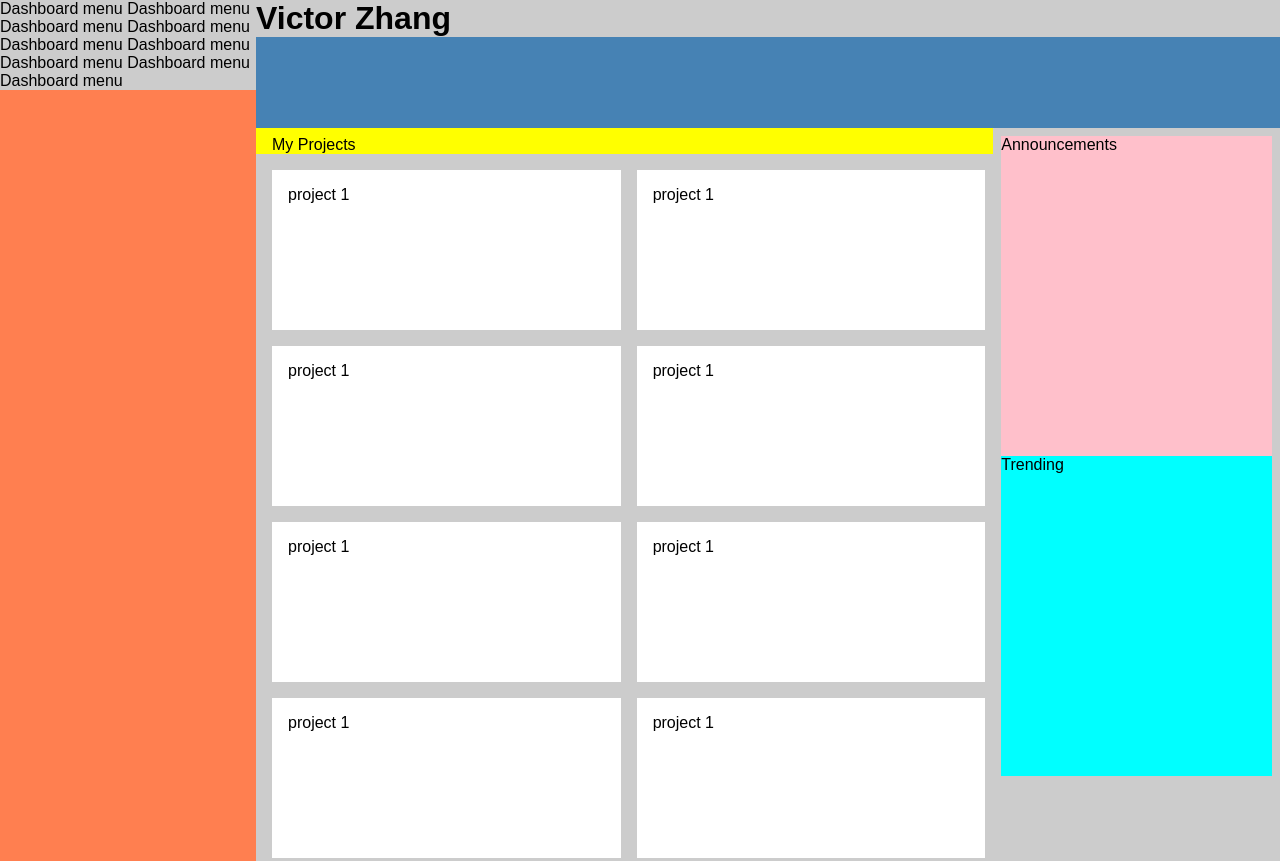
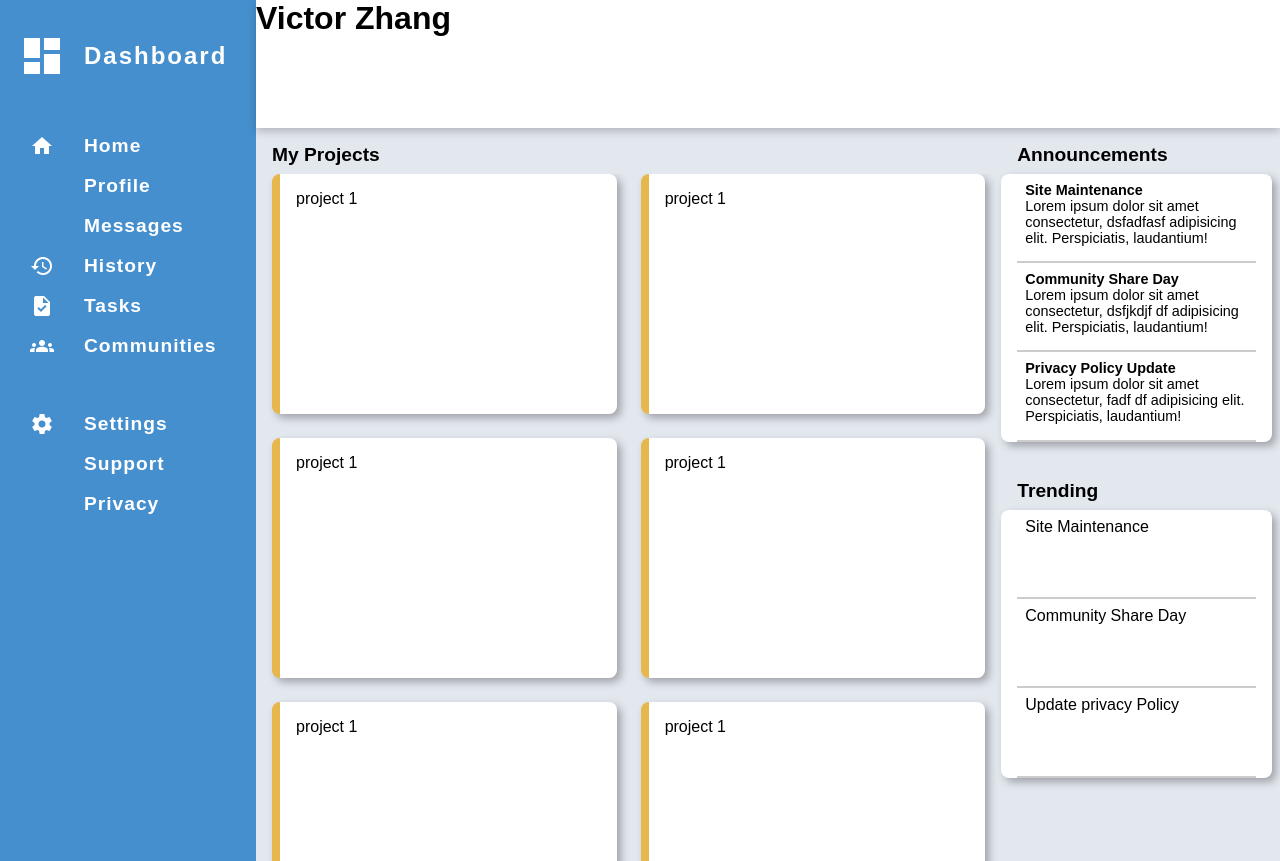
Before and after one commit to sawfiz/Odin-Projects-Dashboard, a website: page index.html in a window 1280 px wide. Shown: the top 861 px of the page. Drawn offline with Linux system fonts and the light colour scheme.

Commit message:
Add menu in left sidebar with mdi fonts

```diff
--- a/index.html
+++ b/index.html
@@ -7,22 +7,37 @@
   <meta name="viewport" content="width=device-width, initial-scale=1.0">
   <title>Odin Projects Dashboard</title>
   <link rel="stylesheet" href="style.css">
+  <link href="https://fonts.googleapis.com/icon?family=Material+Icons" rel="stylesheet">
 </head>
 
 <body>
   <div class="container">
     <div class="sidebar">
       <div class="sidebar-content">
-
-                Dashboard menu
-                Dashboard menu
-                Dashboard menu
-                Dashboard menu
-                Dashboard menu
-                Dashboard menu
-                Dashboard menu
-                Dashboard menu
-                Dashboard menu
+        <span class="material-icons menu-header">dashboard</span>
+        <div class="menu-header">Dashboard</div>
+        <span class="material-icons"></span>
+        <div class="menu-item">&nbsp;</div>
+        <span class="material-icons">home</span>
+        <div class="menu-item">Home</div>
+        <span class="material-icons">&#xea67;</span>
+        <div class="menu-item">Profile</div>
+        <span class="material-icons">&#xe625</span>
+        <div class="menu-item">Messages</div>
+        <span class="material-icons">history</span>
+        <div class="menu-item">History</div>
+        <span class="material-icons">task</span>
+        <div class="menu-item">Tasks</div>
+        <span class="material-icons">groups</span>
+        <div class="menu-item">Communities</div>
+        <span class="material-icons"></span>
+        <div class="menu-item">&nbsp;</div>
+        <span class="material-icons">settings</span>
+        <div class="menu-item">Settings</div>
+        <span class="material-icons">&#xe0c6</span>
+        <div class="menu-item">Support</div>
+        <span class="material-icons">&#xe8e8</span>
+        <div class="menu-item">Privacy</div>
       </div>
     </div>
     <main>
@@ -31,7 +46,7 @@
       </div>
       <div class="main-content">
         <div class="projects-container">
-                    <div class="projects-header">My Projects</div>
+          <div class="header-2">My Projects</div>
           <div class="projects">
             <div class="project">project 1</div>
             <div class="project">project 1</div>
@@ -50,11 +65,37 @@
           </div>
         </div>
         <div class="rightside">
-                    <div class="announcements">
-                        Announcements
+          <div class="rightside-container" id="top">
+            <div class="header-2">Announcements</div>
+            <div class="list-container">
+              <div class="list-item">
+                <h3>Site Maintenance</h3>
+                <p>Lorem ipsum dolor sit amet consectetur, dsfadfasf adipisicing elit. Perspiciatis, laudantium!
+                </p>
               </div>
-                    <div class="trending">
-                        Trending
+              <div class="list-item">
+                <h3>Community Share Day</h3>
+                <p>Lorem ipsum dolor sit amet consectetur, dsfjkdjf df adipisicing elit. Perspiciatis, laudantium!
+                </p>
+              </div>
+              <div class="list-item">
+                <h3>Privacy Policy Update</h3>
+                <p>Lorem ipsum dolor sit amet consectetur, fadf df adipisicing elit. Perspiciatis, laudantium!
+                </p>
+              </div>
+
+            </div>
+          </div>
+          <div class="rightside-container" id="bottom">
+            <div class="header-2">Trending</div>
+            <div class="list-container">
+              <div class="list-item">Site Maintenance</div>
+              <div class="list-item">Community Share Day</div>
+              <div class="list-item">Update privacy Policy</div>
+
+
+            </div>
+          </div>
         </div>
       </div>
   </div>
--- /dev/null
+++ b/package.json
@@ -0,0 +1,6 @@
+{
+  "dependencies": {
+    "@mdi/font": "^7.0.96",
+    "@mdi/svg": "^7.0.96"
+  }
+}
--- a/style.css
+++ b/style.css
@@ -4,25 +4,59 @@
   box-sizing: border-box;
   font-family: sans-serif;
   /* border: 1px solid #000; */
-  background-color: #ccc;
+}
+
+body {
+  background-color: #808080;
 }
 
 .container {
-  width: min(1440px, 100vw);
+  width: min(1430px, 100vw);
   display: grid;
   grid-template-columns: 1fr 4fr;
   margin: auto;
 }
 
 .sidebar {
-  background: coral;
-  /* width: clamp(200px, 20%, 300px); */
+  background: #458fce;
   min-width: 150px;
+  padding: 0 1rem;
 }
 
 .sidebar-content {
+  color: white;
   position: sticky;
   top: 0;
+  display: grid;
+  grid-template-columns: 1fr 3fr;
+  gap: 1rem;
+}
+
+.menu-header {
+  font-size: 1.5rem;
+  font-weight: bold;
+  margin-top: 2rem;
+  letter-spacing: 2px;
+  vertical-align: center;
+  display: flex;
+  align-items: center;
+}
+
+.material-icons {
+  text-align: center;
+}
+
+.material-icons.menu-header {
+  margin-top: 2rem;
+  font-size: 3rem;
+}
+
+.menu-item {
+  font-size: 1.2rem;
+  font-weight: bold;
+  letter-spacing: 1px;
+  display: flex;
+  align-items: center;
 }
 
 main {
@@ -31,13 +65,15 @@ main {
 }
 
 .header {
-  background-color: steelblue;
+  background-color: white;
   position: sticky;
   top: 0;
+  box-shadow: 0 4px 8px rgba(0, 0, 0, 0.2);
+  z-index: 5;
 }
 
 .main-content {
-  background-color: honeydew;
+  background-color: #e3e8ef;
   display: grid;
   grid-template-columns: 72% 28%;
 }
@@ -47,41 +83,74 @@ main {
   grid-template-rows: 2rem 1fr;
 }
 
-.projects-header {
-  padding: 0.5rem 1rem 0 1rem;
+.header-2 {
+  padding: 1rem 1rem 0.5rem 1rem;
+  background-color: #e3e8ef;
+  font-size: 1.2rem;
+  font-weight: bold;
+}
+
+.projects-container .header-2 {
   position: sticky;
   top: 8rem;
-  background-color: yellow;
 }
 
 .projects {
   display: grid;
   grid-template-columns: 1fr 1fr;
-  gap: 1rem;
-  padding: 1rem 0.5rem 1rem 1rem;
+  gap: 1.5rem;
+  padding: 0 0.5rem 1rem 1rem;
 }
 
 .project {
-  height: 10rem;
+  height: 15rem;
   padding: 1rem;
   background-color: #fff;
+  border-left: 8px solid #e7b74d;
+  border-radius: 8px;
+  box-shadow: 4px 4px 8px rgba(0, 0, 0, 0.3);
 }
 
 .rightside {
   min-width: 150px;
-  padding: 0.5rem;
+  padding: 0 0.5rem;
   display: grid;
-  grid-template-rows: 40vh 40vh;
+  grid-template-rows: 38vh 38vh;
 }
 
-.announcements {
-  background-color: pink;
-  position: sticky;
-  top: 8.5rem;
+.rightside-container {
+
 }
 
-.trending {
-  background-color: aqua;
+#top {
   position: sticky;
-  top: calc(8.5rem + 40vh);
+  top: 8rem;
 }
+
+#bottom {
+  position: sticky;
+  top: calc(10rem + 38vh);
+}
+
+.list-container {
+  height: 88%;
+  background-color: white;
+  border-radius: 8px;
+  box-shadow: 4px 4px 8px rgba(0, 0, 0, 0.3);
+  padding: 0 1rem;
+display: grid;
+grid-template-rows: 1fr 1fr 1fr;
+}
+
+.list-item {
+  padding: 0.5rem;
+  border-bottom: 2px solid #ccc;
+}
+
+h3 {
+  font-size: 0.9rem;
+}
+
+p {
+  font-size: 0.9rem;
+}
```
Also changed, not shown: README.md, 1 other file. Lines whose indentation alone changed are shown as unchanged.
